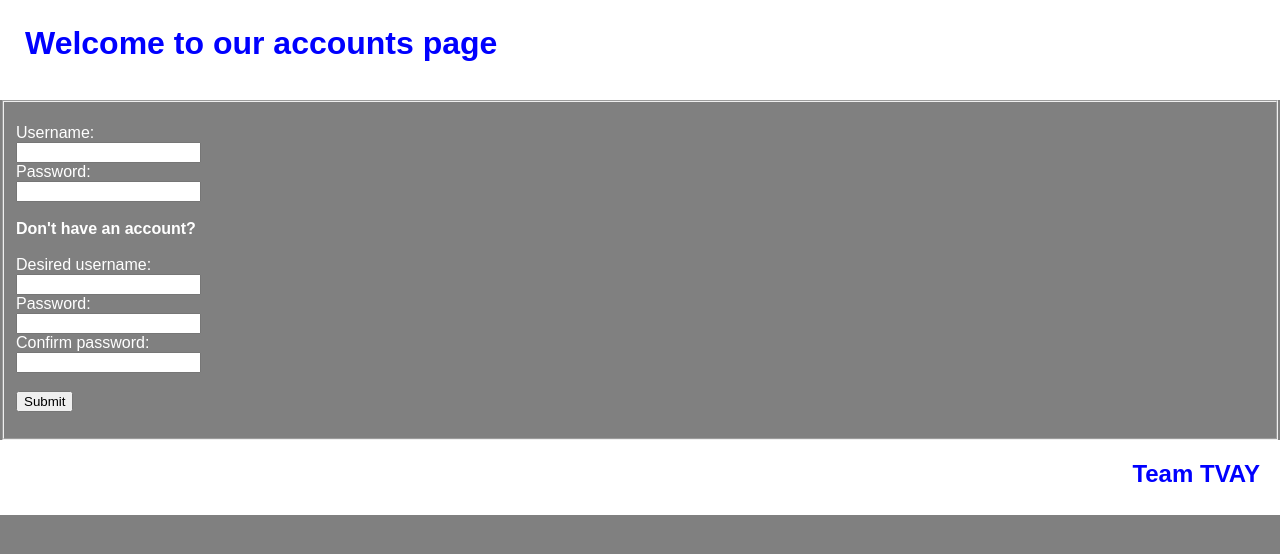
After one commit to troyGH/SocialHub, a PHP site: page /Assignment3.html in a window 1280 px wide. The commit adds this page. Shown: the top 554 px of the page. Run offline with PHP 8.4, Linux system fonts and the light colour scheme.

Commit message:
some assignment3 php shit

```diff
--- a/Assignment2.html
+++ b/Assignment2.html
@@ -37,6 +37,10 @@
 				<input type="number" name="Age" min="0" max="150">
 			</p>
 			<p>
+				Posting: <br>
+				<input type="text" name="PostText" style="height: 100px; width: 300px;" />
+			</p>
+			<p>
 			    <h1>Thank you so much!</h1>
 			    <a href="Aboutus.html">
                    About US!!!
--- /dev/null
+++ b/Assignment3.css
@@ -0,0 +1,45 @@
+header{
+	height: 100px;
+	width: 100%;
+	background-color: white;
+	font-family: Arial;
+	float: top;
+}
+
+body{
+	width: 100%;
+	height: 100%;
+	background-color: grey;
+	margin: 0;
+}
+
+userInput{
+	background-color: white;
+}
+
+h1{
+	color: blue;
+	margin: 0;
+	vertical-align: center;
+	padding: 25px;
+}
+
+h2{
+	color: blue;
+	margin: 0;
+	float: right;
+	padding: 20px;
+}
+
+p{
+	font-family: Arial;
+	color: white;
+}
+
+footer{
+	height: 75px;
+	width: 100%;
+	background-color: white;
+	font-family: Arial;
+	float: bottom;
+}
--- /dev/null
+++ b/Assignment3.html
@@ -0,0 +1,49 @@
+<!DOCTYPE html>
+<html lang="en">
+<head>
+	<meta charset="utf-8" />
+	<title>Login</title>
+	 <link rel="stylesheet" href="Assignment3.css" />
+</head>
+
+<body>
+	<header><h1>Welcome to our accounts page<h1></header>
+
+
+
+	<form action="Assignment3.php" method="post" >
+		<fieldset name="userInput">
+			<p>
+				Username:
+				<br>
+				<input type="text" name="userName">
+				<br>
+				Password:
+				<br>
+				<input type="password" name="password">
+				<br>
+				<br>
+				<strong>Don't have an account?</strong>
+				<br>
+				<br>
+				Desired username:
+				<br>
+				<input type="text" name="createdUsername">
+				<br>
+				Password:
+				<br>
+				<input type="password" name="firstPassword">
+				<br>
+				Confirm password:
+				<br>
+				<input type="password" name="secondPassword">
+				<br>
+				<br>
+				<input type="submit" value="Submit" />
+			</p>
+		</fieldset>
+	</form>
+
+	<footer><h2>Team TVAY<h2></footer>
+
+</body>
```
Also changed, not shown: Assignment2.php (+4 -3 lines), Assignment3.php (added, +39 -0 lines), social_network_bak.sql (added, +212 -0 lines), .htaccess (added), 1 other file.
